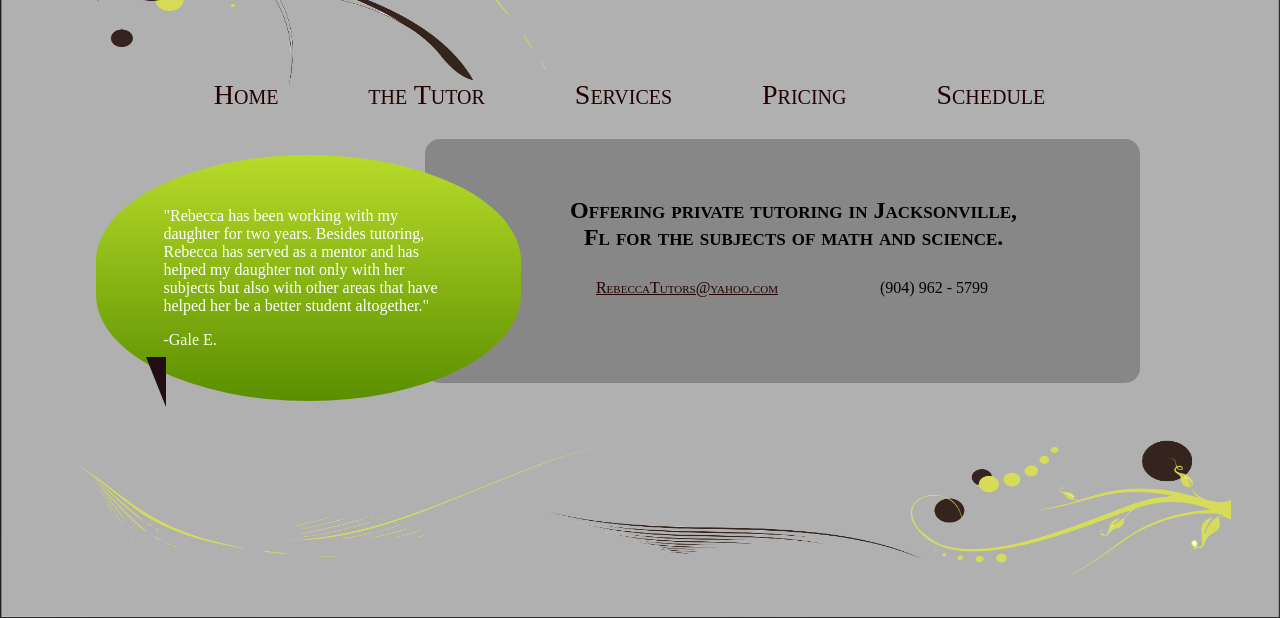
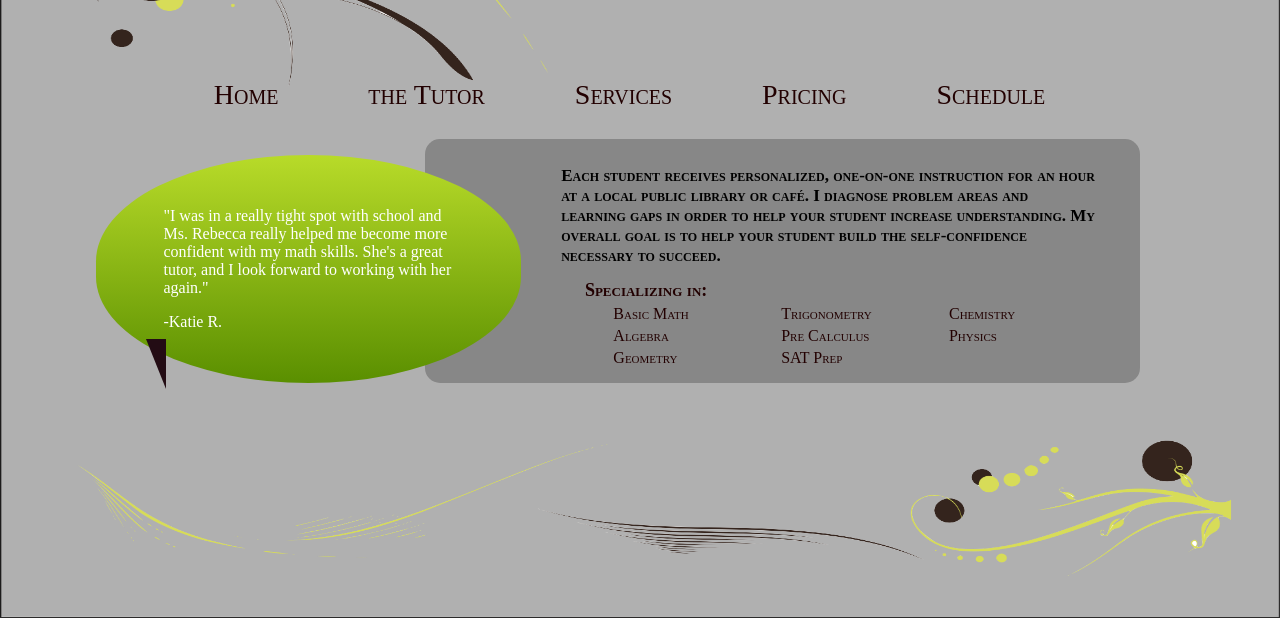
Before and after one commit to jmpalmer/rebeccatutors, a plain HTML site: page services.html in a window 1280 px wide. Shown: the part 182-800 px from the top of the page. Drawn offline with Linux system fonts and the light colour scheme.

Commit message:
finished about me and services page

```diff
--- a/services.html
+++ b/services.html
@@ -22,12 +22,30 @@
     </div>
 
     <blockquote class="example-right">
-      <p>"Rebecca has been working with my daughter for two years. Besides tutoring, Rebecca has served as a mentor and has helped my daughter not only with her subjects but also with other areas that have helped her be a better student altogether."</p><p>-Gale E.</p>
+      <p>"I was in a really tight spot with school and Ms. Rebecca really helped me become more confident with my math skills. She's a great tutor, and I look forward to working with her again."</p><p>-Katie R.</p>
     </blockquote>
 
     <div id="content">
-      <h2> Offering private tutoring in Jacksonville, Fl for the subjects of math and science. </h2>
-      <a href="mailto:rebeccatutors@yahoo.com">RebeccaTutors@yahoo.com</a><p>(904) 962 - 5799</p>
+      <h3> Each student receives personalized, one-on-one instruction for an hour at a local public library or caf&#233;. I diagnose problem areas and learning gaps in order to help your student increase understanding. My overall goal is to help your student build the self-confidence necessary to succeed.</h3>
+        <table>
+          <tr>
+            <th>Specializing in:</th>
+          </tr>
+          <tr>
+            <td>Basic Math</td>
+            <td>Trigonometry</td>
+            <td>Chemistry</td>
+          <tr>
+            <td>Algebra</td>
+            <td>Pre Calculus</td>
+            <td>Physics</td>
+          </tr>
+          <tr>
+            <td>Geometry</td>
+            <td>SAT Prep</td>
+          </tr>
+        </table>
+      </h3>
     </div>
 
     <div id="bottom"></div>
--- a/styles/main.css
+++ b/styles/main.css
@@ -79,6 +79,20 @@
 	  font-size: 17px;
 	  margin-top: -1.5%;
 	}
+	#content table {
+	  margin-top: -1%;
+	}
+
+	#content th {
+	  font-size: 18px;
+	  font-variant: small-caps
+	}
+
+	#content td {
+	  padding-left: 10%;
+	  width: 25%;
+	  font-variant: small-caps
+	}
 
 	#content a {
 	  margin-left: 5%;
```
Also changed, not shown: about.html (+1 -1 lines).
